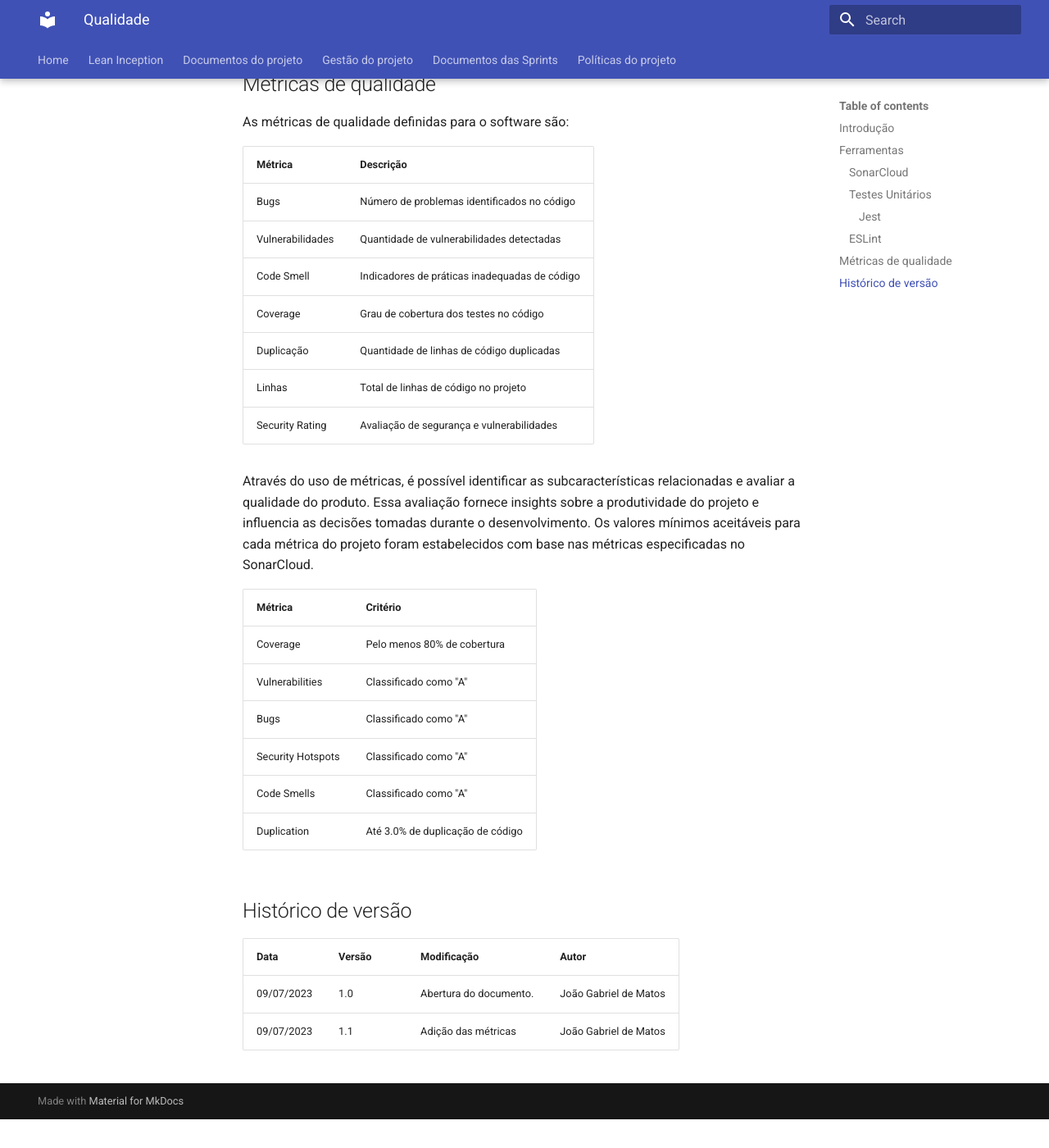
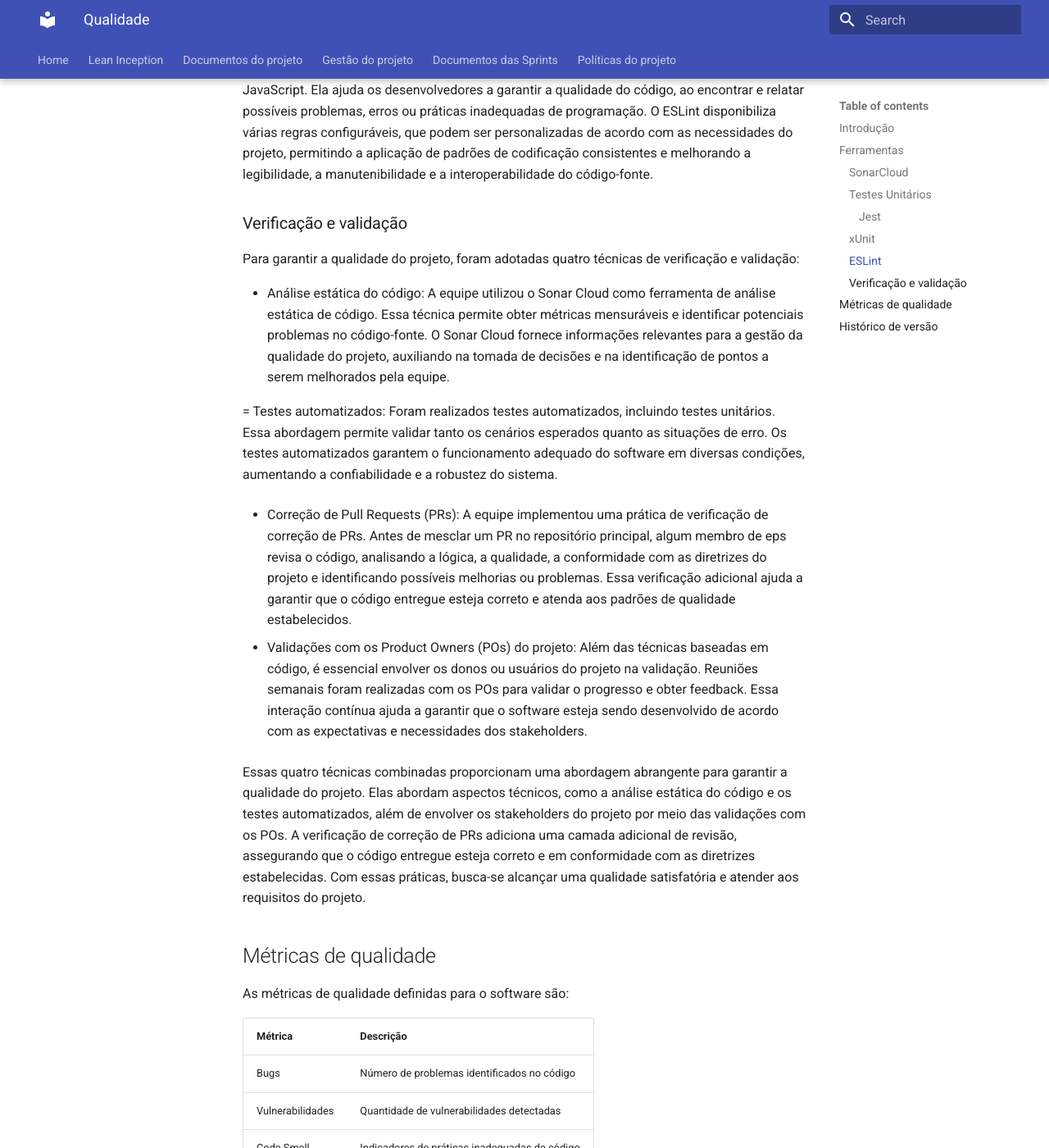
Before and after one commit to fga-eps-mds/2023-1-Dnit-DOC, an MkDocs documentation site: the page built from docs/docs/qualidade.md, in a window 1280 px wide and 1400 px high, scrolled down 1224 px. Shown: the whole window at 82% size. Built offline with MkDocs 1.6.1 and Material for MkDocs 9.7.7, drawn with Linux system fonts in a browser that asks for light colours; before the commit the page ends 2589 px from its top, so only the background shows below that; some of the changed text lies outside the part shown.

Commit message:
Adição de verificação e validação

```diff
--- a/docs/docs/qualidade.md
+++ b/docs/docs/qualidade.md
@@ -14,42 +14,59 @@ Os testes unitários são testes automatizados cujo objetivo é verificar o dese
 
 #### Jest
 
-A equipe utilizou o Jest no frontend, uma ferramenta de código aberto, para realizar esses testes de forma simples e conveniente em aplicações JavaScript m Typescript.
+A equipe utilizou o Jest no frontend, uma ferramenta de código aberto, para realizar esses testes de forma simples e conveniente em aplicações JavaScript e Typescript.
 
+### xUnit
 
+Além disso, para garantir a qualidade e a robustez do sistema, a equipe também utilizou o xUnit no backend para escrever testes unitários. O xUnit é um framework de teste unitário amplamente adotado na comunidade de desenvolvimento, compatível com várias linguagens, incluindo C#, Java e Ruby.
 
 ### ESLint
 
 O ESLint é uma ferramenta muito utilizada para fazer a verificação e análise estática de código JavaScript. Ela ajuda os desenvolvedores a garantir a qualidade do código, ao encontrar e relatar possíveis problemas, erros ou práticas inadequadas de programação. O ESLint disponibiliza várias regras configuráveis, que podem ser personalizadas de acordo com as necessidades do projeto, permitindo a aplicação de padrões de codificação consistentes e melhorando a legibilidade, a manutenibilidade e a interoperabilidade do código-fonte.
 
+### Verificação e validação
+
+Para garantir a qualidade do projeto, foram adotadas quatro técnicas de verificação e validação:
+
+- Análise estática do código: A equipe utilizou o Sonar Cloud como ferramenta de análise estática de código. Essa técnica permite obter métricas mensuráveis e identificar potenciais problemas no código-fonte. O Sonar Cloud fornece informações relevantes para a gestão da qualidade do projeto, auxiliando na tomada de decisões e na identificação de pontos a serem melhorados pela equipe.
+
+= Testes automatizados: Foram realizados testes automatizados, incluindo testes unitários. Essa abordagem permite validar tanto os cenários esperados quanto as situações de erro. Os testes automatizados garantem o funcionamento adequado do software em diversas condições, aumentando a confiabilidade e a robustez do sistema.
+
+- Correção de Pull Requests (PRs): A equipe implementou uma prática de verificação de correção de PRs. Antes de mesclar um PR no repositório principal, algum membro de eps revisa o código, analisando a lógica, a qualidade, a conformidade com as diretrizes do projeto e identificando possíveis melhorias ou problemas. Essa verificação adicional ajuda a garantir que o código entregue esteja correto e atenda aos padrões de qualidade estabelecidos.
+
+- Validações com os Product Owners (POs) do projeto: Além das técnicas baseadas em código, é essencial envolver os donos ou usuários do projeto na validação. Reuniões semanais foram realizadas com os POs para validar o progresso e obter feedback. Essa interação contínua ajuda a garantir que o software esteja sendo desenvolvido de acordo com as expectativas e necessidades dos stakeholders.
+
+Essas quatro técnicas combinadas proporcionam uma abordagem abrangente para garantir a qualidade do projeto. Elas abordam aspectos técnicos, como a análise estática do código e os testes automatizados, além de envolver os stakeholders do projeto por meio das validações com os POs. A verificação de correção de PRs adiciona uma camada adicional de revisão, assegurando que o código entregue esteja correto e em conformidade com as diretrizes estabelecidas. Com essas práticas, busca-se alcançar uma qualidade satisfatória e atender aos requisitos do projeto.
+
 ## Métricas de qualidade
+
 As métricas de qualidade definidas para o software são:
 
-| Métrica            | Descrição                                      |
-| ------------------ | ---------------------------------------------- |
-| Bugs               | Número de problemas identificados no código     |
-| Vulnerabilidades   | Quantidade de vulnerabilidades detectadas       |
-| Code Smell         | Indicadores de práticas inadequadas de código   |
-| Coverage           | Grau de cobertura dos testes no código          |
-| Duplicação         | Quantidade de linhas de código duplicadas       |
-| Linhas             | Total de linhas de código no projeto            |
-| Security Rating    | Avaliação de segurança e vulnerabilidades       |
+| Métrica          | Descrição                                     |
+| ---------------- | --------------------------------------------- |
+| Bugs             | Número de problemas identificados no código   |
+| Vulnerabilidades | Quantidade de vulnerabilidades detectadas     |
+| Code Smell       | Indicadores de práticas inadequadas de código |
+| Coverage         | Grau de cobertura dos testes no código        |
+| Duplicação       | Quantidade de linhas de código duplicadas     |
+| Linhas           | Total de linhas de código no projeto          |
+| Security Rating  | Avaliação de segurança e vulnerabilidades     |
 
 Através do uso de métricas, é possível identificar as subcaracterísticas relacionadas e avaliar a qualidade do produto. Essa avaliação fornece insights sobre a produtividade do projeto e influencia as decisões tomadas durante o desenvolvimento. Os valores mínimos aceitáveis para cada métrica do projeto foram estabelecidos com base nas métricas especificadas no SonarCloud.
 
-| Métrica            | Critério                            |
-| ------------------ | ----------------------------------- |
-| Coverage           | Pelo menos 80% de cobertura         |
-| Vulnerabilities    | Classificado como "A"               |
-| Bugs               | Classificado como "A"               |
-| Security Hotspots  | Classificado como "A"               |
-| Code Smells        | Classificado como "A"               |
-| Duplication        | Até 3.0% de duplicação de código    |
-
+| Métrica           | Critério                         |
+| ----------------- | -------------------------------- |
+| Coverage          | Pelo menos 80% de cobertura      |
+| Vulnerabilities   | Classificado como "A"            |
+| Bugs              | Classificado como "A"            |
+| Security Hotspots | Classificado como "A"            |
+| Code Smells       | Classificado como "A"            |
+| Duplication       | Até 3.0% de duplicação de código |
 
 ## Histórico de versão
 
-| Data       | Versão | Modificação                     | Autor         |
-| :--------- | :----- | :------------------------------ | :-----------  |
-| 09/07/2023 | 1.0    | Abertura do documento.          | João Gabriel de Matos |
-| 09/07/2023 | 1.1    | Adição das métricas             | João Gabriel de Matos |
+| Data       | Versão | Modificação                        | Autor                 |
+| :--------- | :----- | :--------------------------------- | :-------------------- |
+| 09/07/2023 | 1.0    | Abertura do documento.             | João Gabriel de Matos |
+| 09/07/2023 | 1.1    | Adição das métricas                | João Gabriel de Matos |
+| 09/07/2023 | 1.2    | Adição das verificação e validação | Isadora Soares        |
```
